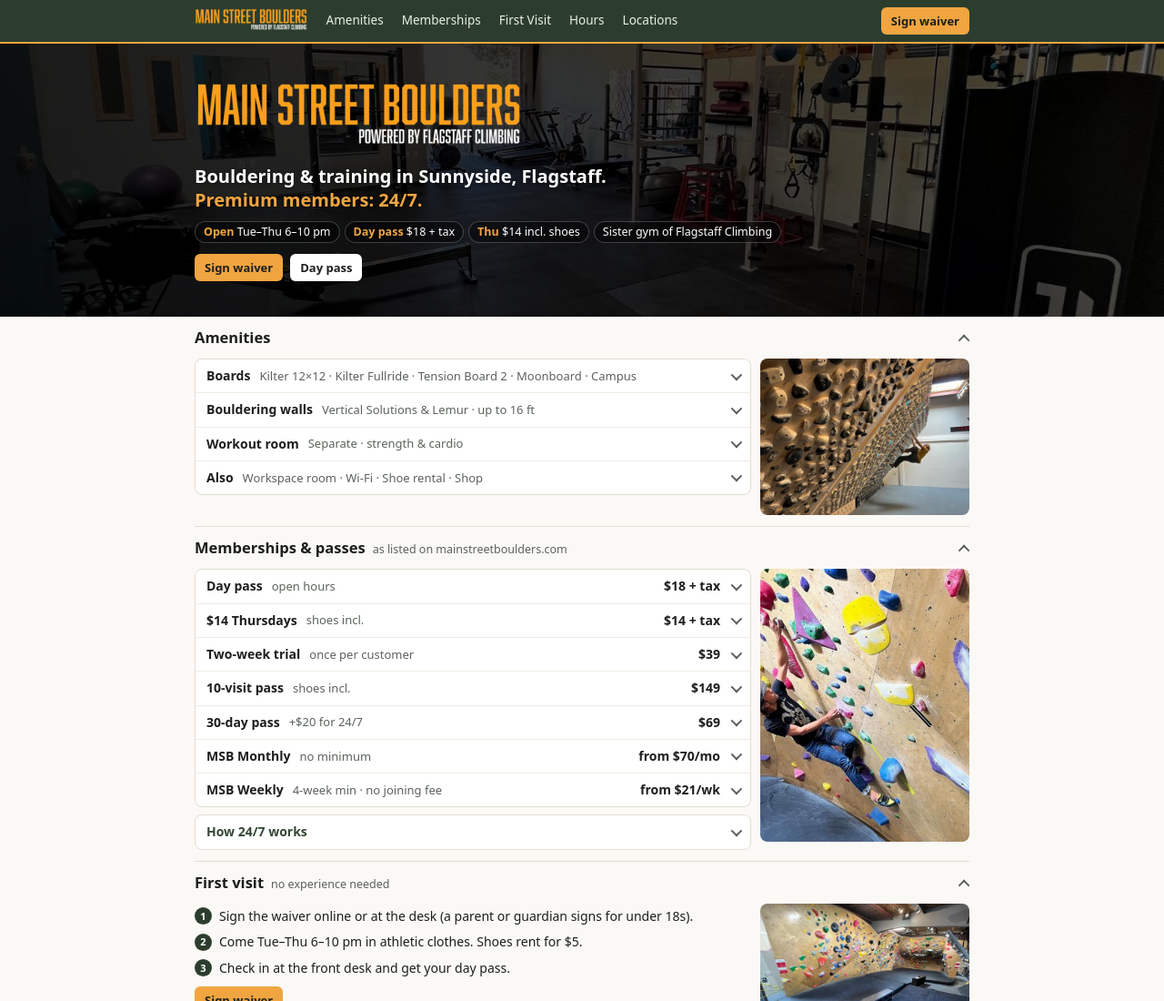
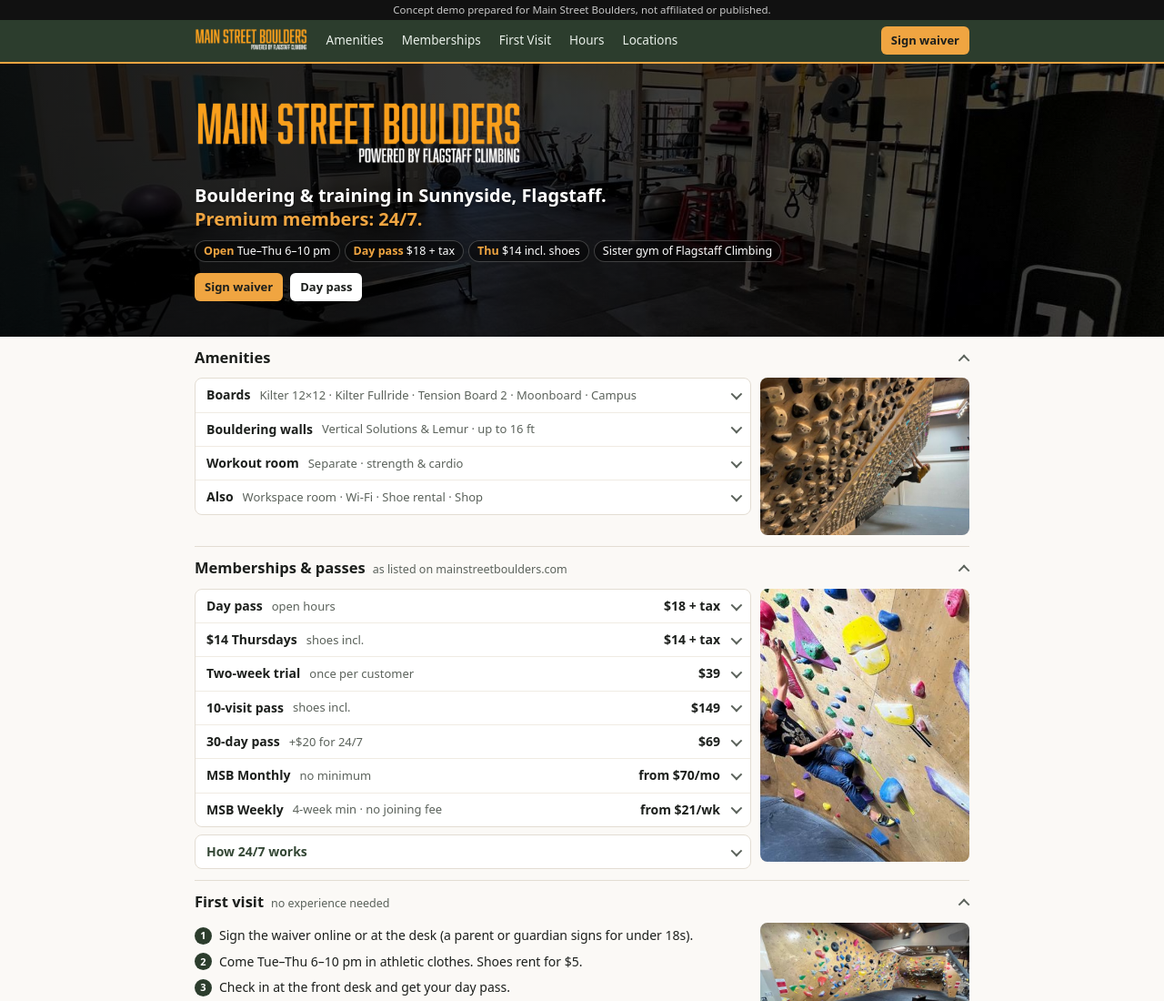
Before and after one commit to Vividbuffalo/main-street-boulders-demo, a plain HTML site: page index.html in a window 1280 px wide. Shown: the top 1100 px of the page at 91% size. Drawn offline with Linux system fonts and the light colour scheme.

Commit message:
v5: noindex/nofollow, robots.txt, concept demo notice

```diff
--- a/index.html
+++ b/index.html
@@ -5,7 +5,7 @@
 <meta name="viewport" content="width=device-width,initial-scale=1">
 <title>Main Street Boulders · 24/7 Bouldering in Flagstaff (design concept)</title>
 <meta name="description" content="Main Street Boulders: bouldering and training gym at 1519 Main St, Suite 107, Flagstaff, AZ. Kilter, Tension, Moonboard, workout room. 24/7 for Premium members.">
-<meta name="robots" content="noindex">
+<meta name="robots" content="noindex, nofollow">
 <link rel="icon" href="favicon.ico">
 <style>
 :root{--o:#f0a541;--o2:#ffaa1d;--g:#2c3d2d;--g2:#344735;--tan:#f3e7d6;--ink:#1c1f1c;--mut:#5b625b;--line:#e3ddd3;--bg:#fbf9f6;--r:8px}
@@ -15,6 +15,7 @@
 a{color:var(--g2);text-underline-offset:2px}
 img{display:block;max-width:100%}
 .w{max-width:880px;margin:0 auto;padding:0 14px}
+.demo-top{background:#111;color:#c9c9c9;font-size:11.5px;line-height:1.35;text-align:center;padding:3px 10px}
 /* top bar */
 .top{position:sticky;top:0;z-index:10;background:var(--g);border-bottom:2px solid var(--o)}
 .top .w{display:flex;align-items:center;gap:12px;height:46px}
@@ -119,6 +120,7 @@
 </style>
 </head>
 <body>
+<div class="demo-top">Concept demo prepared for Main Street Boulders, not affiliated or published.</div>
 
 <header class="top">
   <div class="w">
```
Also changed, not shown: robots.txt (added).
